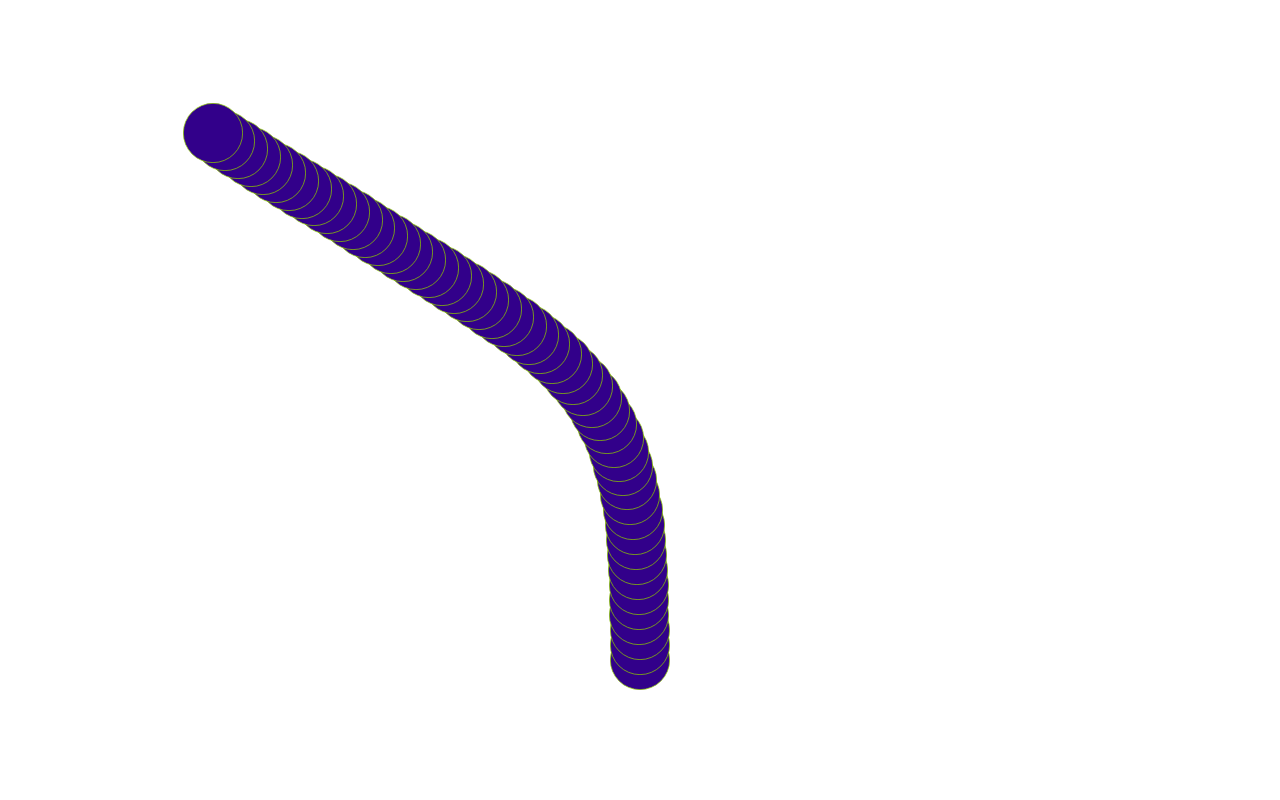
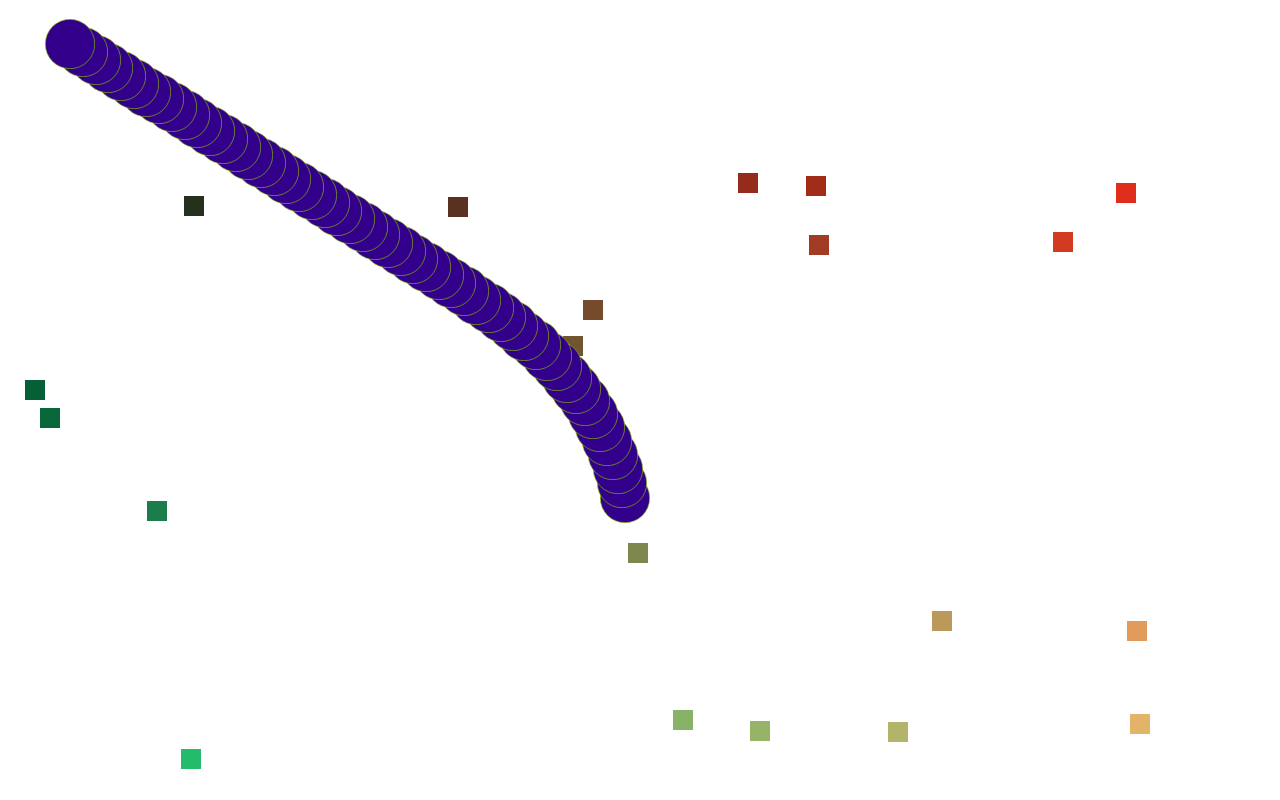
Before and after one commit to AndrewFucher/Slither, a React (Create React App) app: page / in a window 1280 px wide. Both pictures are taken after a click on the button "Start!". Built offline with nearby package versions, Linux system fonts and the light colour scheme; the HTML template or start-up script is replaced by a standard one.

Commit message:
initial commit

```diff
--- a/package.json
+++ b/package.json
@@ -2,12 +2,18 @@
   "name": "slither",
   "version": "0.1.0",
   "private": true,
+  "homepage": "http://AndrewFucher.github.io/Slither",
   "dependencies": {
+    "merge": "1.9.1",
+    "npm": "^6.4.1",
+    "gh-pages": "^2.0.1",
     "react": "^16.6.3",
     "react-dom": "^16.6.3",
     "react-scripts-ts": "3.1.0"
   },
   "scripts": {
+    "predeploy": "npm run build",
+    "deploy": "gh-pages -d build",
     "start": "react-scripts-ts start",
     "build": "react-scripts-ts build",
     "test": "react-scripts-ts test --env=jsdom",
--- a/src/slither/Game_window.css
+++ b/src/slither/Game_window.css
@@ -3,4 +3,5 @@
     margin: 0;
     padding: 0;
     position: absolute;
+    overflow: hidden;
 }
--- a/src/slither/Slither.tsx
+++ b/src/slither/Slither.tsx
@@ -26,33 +26,59 @@ interface State {
     slitherSpeed: number;
 }
 
+// tslint:disable-next-line:interface-name
+interface Food {
+    size: number;
+    coords: number[][];
+    amount: number;
+}
+
+interface IMap {
+    size: number[];
+}
+
 class Test extends React.Component <{}, State> {
 
     private timerID: any
     private lastSegment: number[]
     private array: any
     private fps: number
+    private segmentSize: number
+    private food: Food
+    private gameMap: IMap
 
     constructor(props: any) {
         super(props)
 
-        this.array = [];
-        for(let i = 0; i < 50; i++) {
-            this.array.push([(window.innerWidth / 2 - 30), (window.innerHeight/2 - 30) + i*15, i])
+        this.segmentSize = 50;
+
+        this.gameMap = {
+            size: [3000, 3000]
+        }
+
+        this.food = {
+            amount: 0,
+            coords: [],
+            size: 20
         }
 
         // tslint:disable-next-line:no-console
-        // console.log(this.array)
+        console.log(this.gameMap)
+
+        this.array = [];
+        for(let i = 0; i < 50; i++) {
+            this.array.push([(window.innerWidth / 2 - this.segmentSize/2), (window.innerHeight/2 - this.segmentSize/2) + i*15, i]);
+        }
 
         this.fps = 1000 / 60; // setting FPS
 
         this.state = {
-            mouseCoords: [(window.innerWidth / 2 - 30), 0],
+            mouseCoords: [(window.innerWidth / 2 - 20), 0],
             segmentCoords: this.array,
             segmentDistance: 15,
             segmentNumber: 50,
-            segmentSize: 60,
-            slitherSpeed: 3,
+            segmentSize: this.segmentSize,
+            slitherSpeed: 4,
             slitherWeight: 500,
             windowSize: [window.innerWidth, window.innerHeight]
         }
@@ -63,18 +89,26 @@ class Test extends React.Component <{}, State> {
     }
 
     /**
-     * direction
+     * direction - changing direction toward mouse(just updating mouse coordinates)
      */
     public direction = (event: any) => {
         this.setState({
             mouseCoords: [event.clientX - this.state.segmentSize/2, event.clientY - this.state.segmentSize/2]
         })
-        // tslint:disable-next-line:no-console
-        // console.log(this.state.mouseCoords)
     }
 
     /**
-     * addSement
+     * food - adding new food
+     */
+    public addFood() {
+
+        this.food.coords.push([Math.floor(Math.random() * (this.state.windowSize[0] - this.food.size)) + this.food.size, Math.floor(Math.random() * (this.state.windowSize[1] - this.food.size)) + this.food.size, this.food.amount])
+        this.food.amount++;
+
+    }
+
+    /**
+     * addSement - adding new segment to slither
      */
     public addSegment() {
         this.lastSegment = this.state.segmentCoords[this.state.segmentCoords.length - 1];
@@ -85,6 +119,10 @@ class Test extends React.Component <{}, State> {
         })
     }
 
+
+    /**
+     * Here we moving our snake toward mouse
+     */
     public move() {
 
         this.array = this.state.segmentCoords;
@@ -93,16 +131,19 @@ class Test extends React.Component <{}, State> {
         // tslint:disable-next-line:prefer-const
         let k: number = this.state.slitherSpeed / (vector[0]**2 + vector[1]**2)**0.5; // coeficient for vector
 
-        this.array[0] = [this.array[0][0] + vector[0]*k, this.array[0][1] + vector[1]*k, this.array[2]]
+        this.array[0] = [this.array[0][0] + vector[0]*k, this.array[0][1] + vector[1]*k, this.array[0][2]]
+        // tslint:disable-next-line:no-console
+        console.log(this.array[0])
 
         for(let i = 1; i < this.array.length; i++) {
 
-            // k = this.state.slitherSpeed / ((this.array[i-1][0]-this.array[i][0])**2 + (this.array[i-1][1]-this.array[i][1])**2)**0.5;
             k = (((this.array[i-1][0]-this.array[i][0])**2 + (this.array[i-1][1]-this.array[i][1])**2)**0.5 - this.state.segmentDistance) / ((this.array[i-1][0]-this.array[i][0])**2 + (this.array[i-1][1]-this.array[i][1])**2)**0.5;
             this.array[i] = [
             (this.array[i-1][0]-this.array[i][0])*k + this.array[i][0],
             (this.array[i-1][1]-this.array[i][1])*k + this.array[i][1],
             this.array[i][2]];
+            // tslint:disable-next-line:no-console
+            // console.log(this.array)
 
         }
 
@@ -110,9 +151,14 @@ class Test extends React.Component <{}, State> {
             segmentCoords: this.array
         })
 
-        // alert(k)
-        // tslint:disable-next-line:no-console
-        console.log(this.state.segmentCoords)
+        /**
+         * We are must add some food
+         * So below a code that adds food to window
+         */
+
+        if(this.food.amount < 20) {
+            this.addFood()
+        }
 
     }
 
@@ -152,7 +198,17 @@ class Test extends React.Component <{}, State> {
                     position: "absolute",
                     top: `${x[1]}px`,
                     width: `${this.state.segmentSize}px`,
-                    zIndex: -x[2]
+                    zIndex: this.state.segmentNumber - x[2] + 1
+                }} key={x[2]} />)}
+                {this.food.coords.map((x) => <div style={{
+                    backgroundColor: `rgb(${x[0] / 5}, ${x[1] / 4}, ${(x[1]+x[2]) / 7})`,
+                    border: "none",
+                    height: "20px",
+                    left: `${x[0]}px`,
+                    position: "absolute",
+                    top: `${x[1]}px`,
+                    width: "20px",
+                    zIndex: -1
                 }} key={x[2]} />)}
             </div>
         );
```
Also changed, not shown: 1 other file (tests, documents, lock files or other folders).
